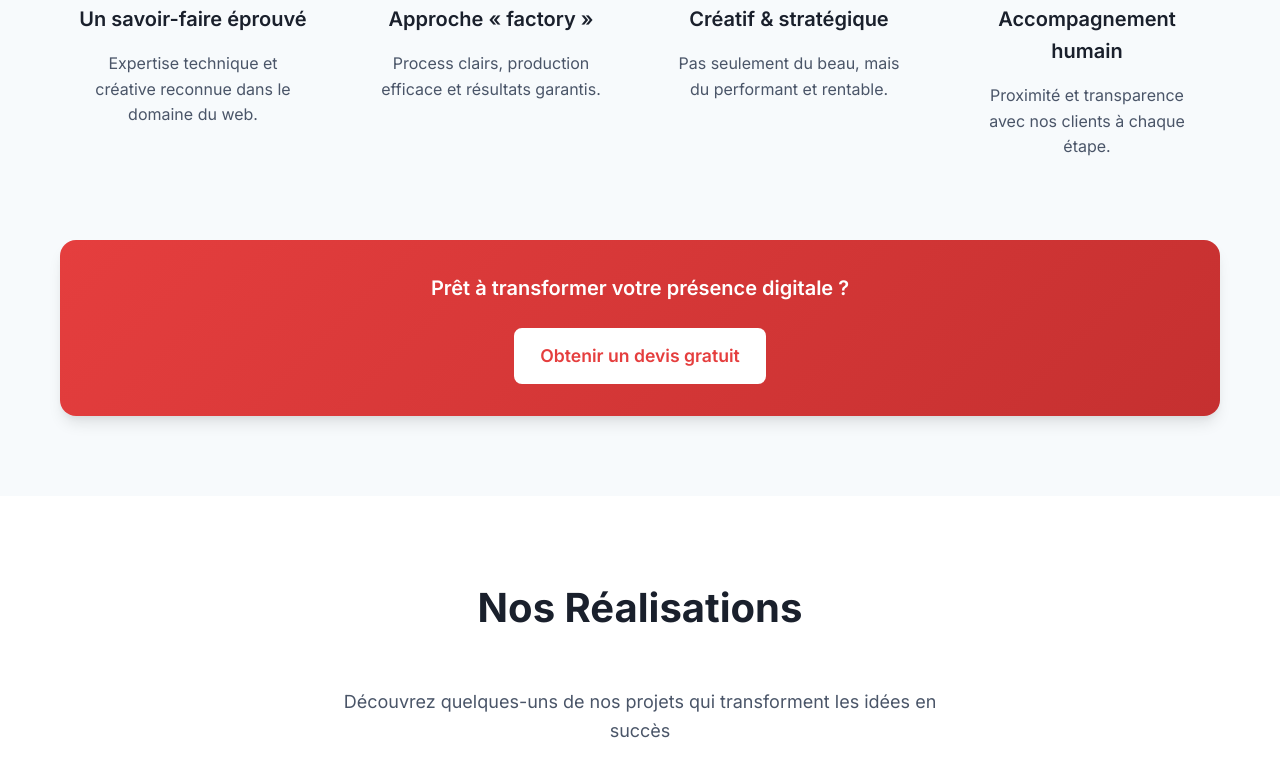
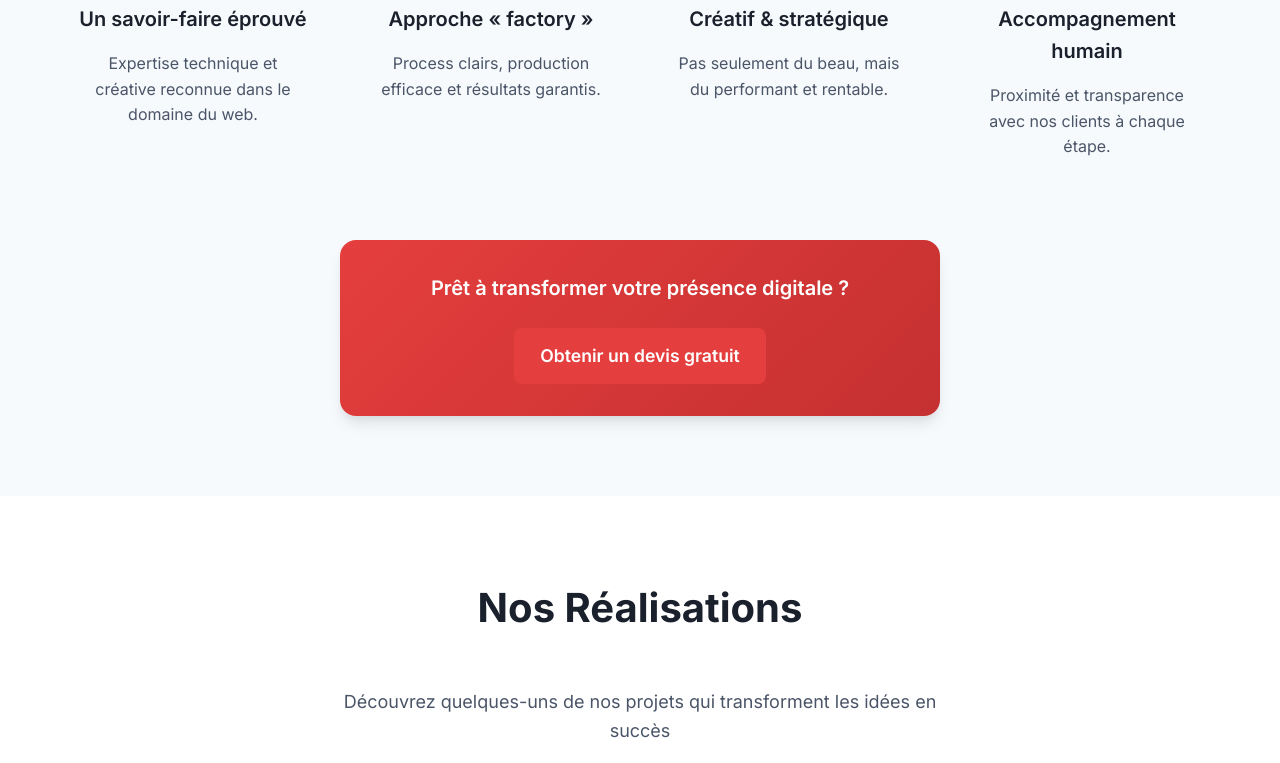
Before and after one commit to ighilca/webcomfactory, a website built with Vite: page index.html in a window 1280 px wide. Shown: the part 1695-2458 px from the top of the page. Built offline with nearby package versions, Linux system fonts and the light colour scheme.

Commit message:
Fix: Centrage parfait du CTA et bouton rouge pour la section why-us

```diff
--- a/style.css
+++ b/style.css
@@ -464,12 +464,17 @@ section {
 /* CTA intermédiaire dans la section pourquoi nous choisir */
 .why-us-cta {
   text-align: center;
-  margin-top: 3rem;
+  margin: 3rem auto 0;
   padding: 2rem;
   background: linear-gradient(135deg, var(--primary-color), var(--primary-dark));
   border-radius: 16px;
   color: white;
   box-shadow: var(--shadow-lg);
+  max-width: 600px;
+  display: flex;
+  flex-direction: column;
+  align-items: center;
+  justify-content: center;
 }
 
 .why-us-cta p {
@@ -477,24 +482,25 @@ section {
   font-weight: 600;
   margin-bottom: 1.5rem;
   color: white;
+  text-align: center;
 }
 
 .why-us-cta .cta-secondary-btn {
   display: inline-block;
-  background: white;
-  color: var(--primary-color);
+  background: var(--primary-color);
+  color: white;
   padding: 12px 24px;
   border-radius: 8px;
   text-decoration: none;
   font-weight: 600;
   transition: all 0.3s ease;
-  border: 2px solid transparent;
+  border: 2px solid var(--primary-color);
 }
 
 .why-us-cta .cta-secondary-btn:hover {
-  background: transparent;
-  color: white;
-  border-color: white;
+  background: var(--primary-dark);
+  color: white;
+  border-color: var(--primary-dark);
   transform: translateY(-2px);
   box-shadow: var(--shadow-md);
 }
```
